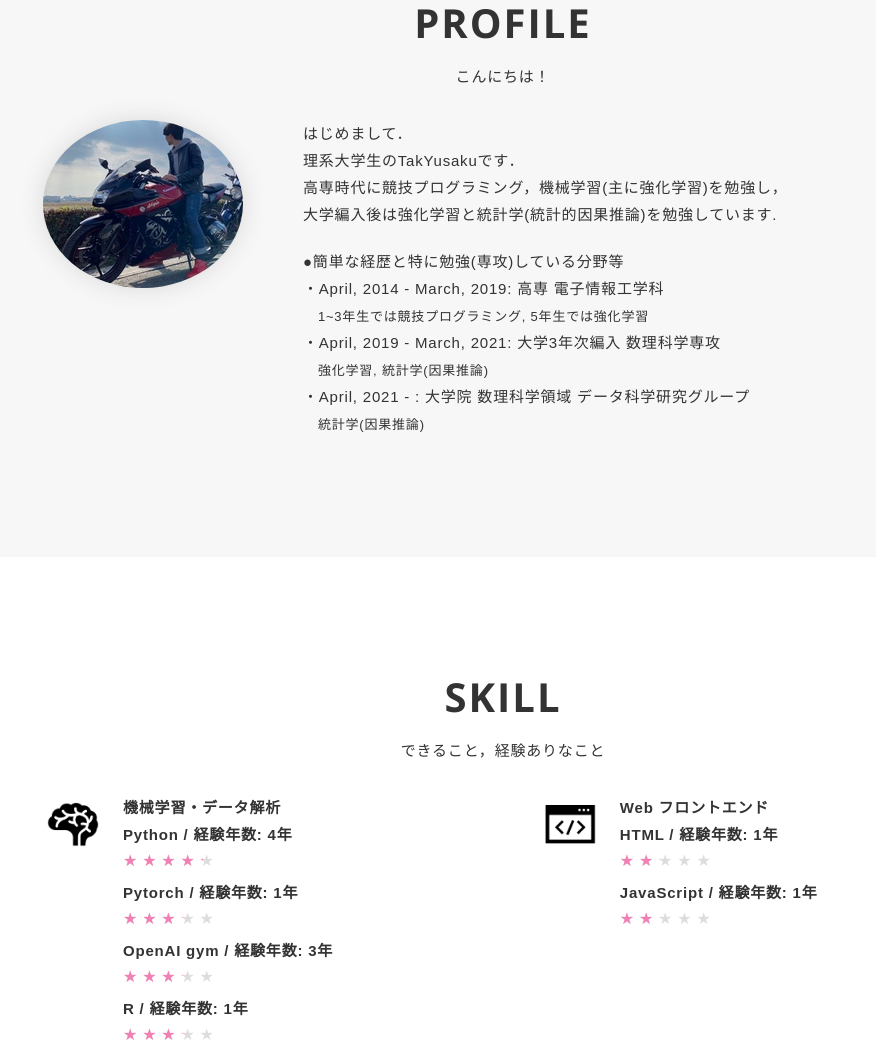
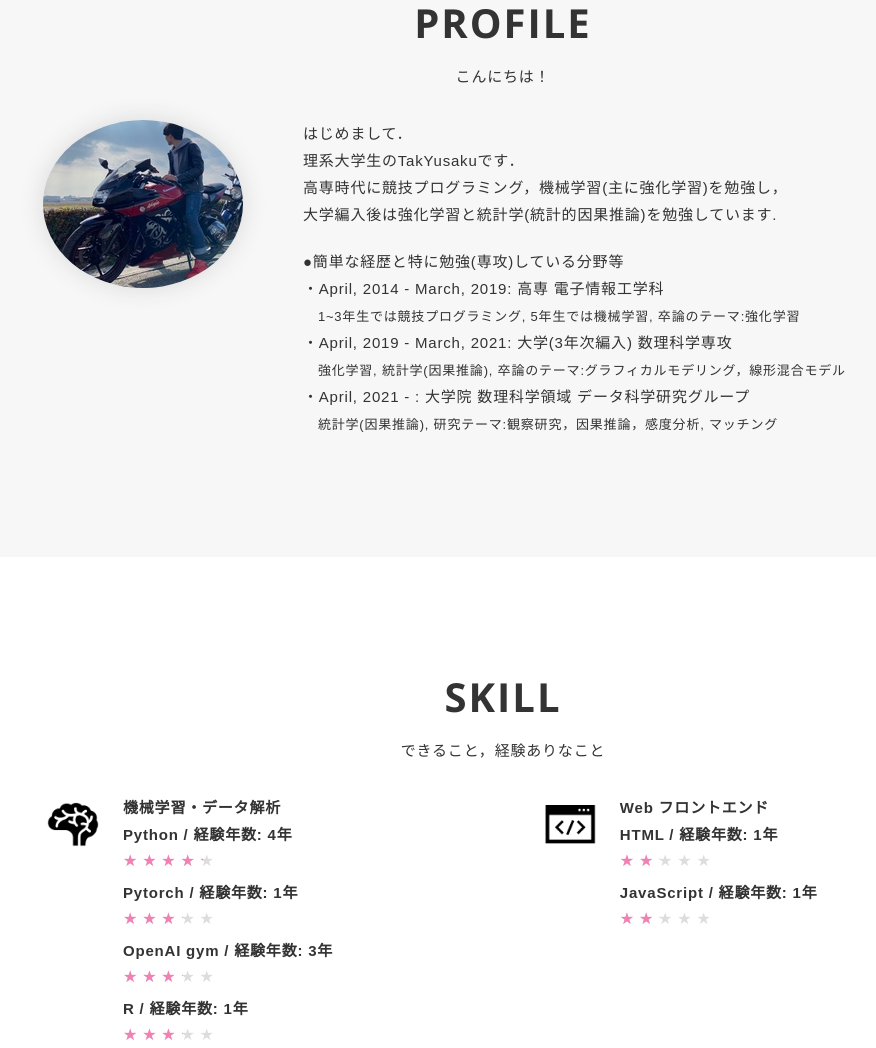
Before and after one commit to TakYusaku/TakYusaku.github.io, a plain HTML site: page index.html in a window 1280 px wide. Shown: the part 873-1921 px from the top of the page, without its empty margins (137-1013 px from the left). Drawn offline with nearby package versions, Linux system fonts and the light colour scheme.

Commit message:
Update index.html

```diff
--- a/index.html
+++ b/index.html
@@ -65,7 +65,7 @@
                   はじめまして．<br> 理系大学生のTakYusakuです．<br>高専時代に競技プログラミング，機械学習(主に強化学習)を勉強し，<br> 大学編入後は強化学習と統計学(統計的因果推論)を勉強しています.
                 </p>
                 <p>
-                  ●簡単な経歴と特に勉強(専攻)している分野等 <br> ・April, 2014 - March, 2019: 高専 電子情報工学科 <br> &nbsp;&nbsp; <font size="2">1~3年生では競技プログラミング, 5年生では強化学習</font> <br> ・April, 2019 - March, 2021: 大学3年次編入 数理科学専攻 <br> &nbsp;&nbsp; <font size="2">強化学習, 統計学(因果推論)</font> <br> ・April, 2021 - : 大学院 数理科学領域 データ科学研究グループ <br> &nbsp;&nbsp; <font size="2">統計学(因果推論)</font>
+                  ●簡単な経歴と特に勉強(専攻)している分野等 <br> ・April, 2014 - March, 2019: 高専 電子情報工学科 <br> &nbsp;&nbsp; <font size="2">1~3年生では競技プログラミング, 5年生では機械学習, 卒論のテーマ:強化学習</font> <br> ・April, 2019 - March, 2021: 大学(3年次編入) 数理科学専攻 <br> &nbsp;&nbsp; <font size="2">強化学習, 統計学(因果推論), 卒論のテーマ:グラフィカルモデリング，線形混合モデル</font> <br> ・April, 2021 - : 大学院 数理科学領域 データ科学研究グループ <br> &nbsp;&nbsp; <font size="2">統計学(因果推論), 研究テーマ:観察研究，因果推論，感度分析, マッチング</font>
                 </p>
               </div>
             </div>
```
